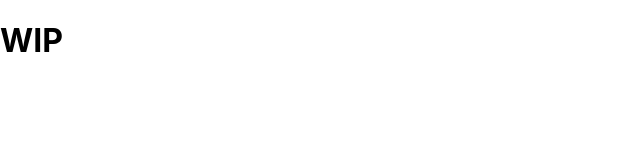
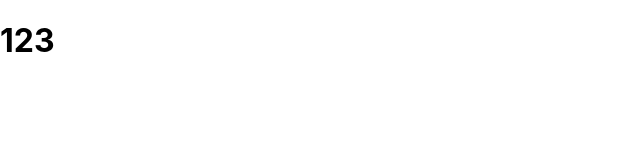
Before and after one commit to stratumn/js-core, a React (Create React App) app in the folder packages/react-map-explorer/: page / in a window 1280 px wide. Shown: the top 160 px of the page, without its empty margins (0-640 px from the left). Built offline with nearby package versions, Linux system fonts and the light colour scheme.

Commit message:
Receive a mapId props.

```diff
--- a/packages/react-map-explorer/src/MapExplorer.tsx
+++ b/packages/react-map-explorer/src/MapExplorer.tsx
@@ -1,10 +1,19 @@
 import React, { Component } from 'react';
+
+/**
+ * Props expected by the MapExplorer component.
+ */
+// tslint:disable-next-line:interface-name
+export interface Props {
+  mapId: string;
+}
 
 /**
  * A component to load and display Chainscript process maps.
  */
-export class MapExplorer extends Component {
+export class MapExplorer extends Component<Props, object> {
   public render() {
-    return <h1>WIP</h1>;
+    const { mapId } = this.props;
+    return <h1>{mapId}</h1>;
   }
 }
--- a/packages/react-map-explorer/src/index.tsx
+++ b/packages/react-map-explorer/src/index.tsx
@@ -3,4 +3,4 @@ import ReactDOM from 'react-dom';
 import './index.css';
 import { MapExplorer } from './MapExplorer';
 
-ReactDOM.render(<MapExplorer />, document.getElementById('root'));
+ReactDOM.render(<MapExplorer mapId={'123'} />, document.getElementById('root'));
```
Also changed, not shown: 1 other file (tests, documents, lock files or other folders).
